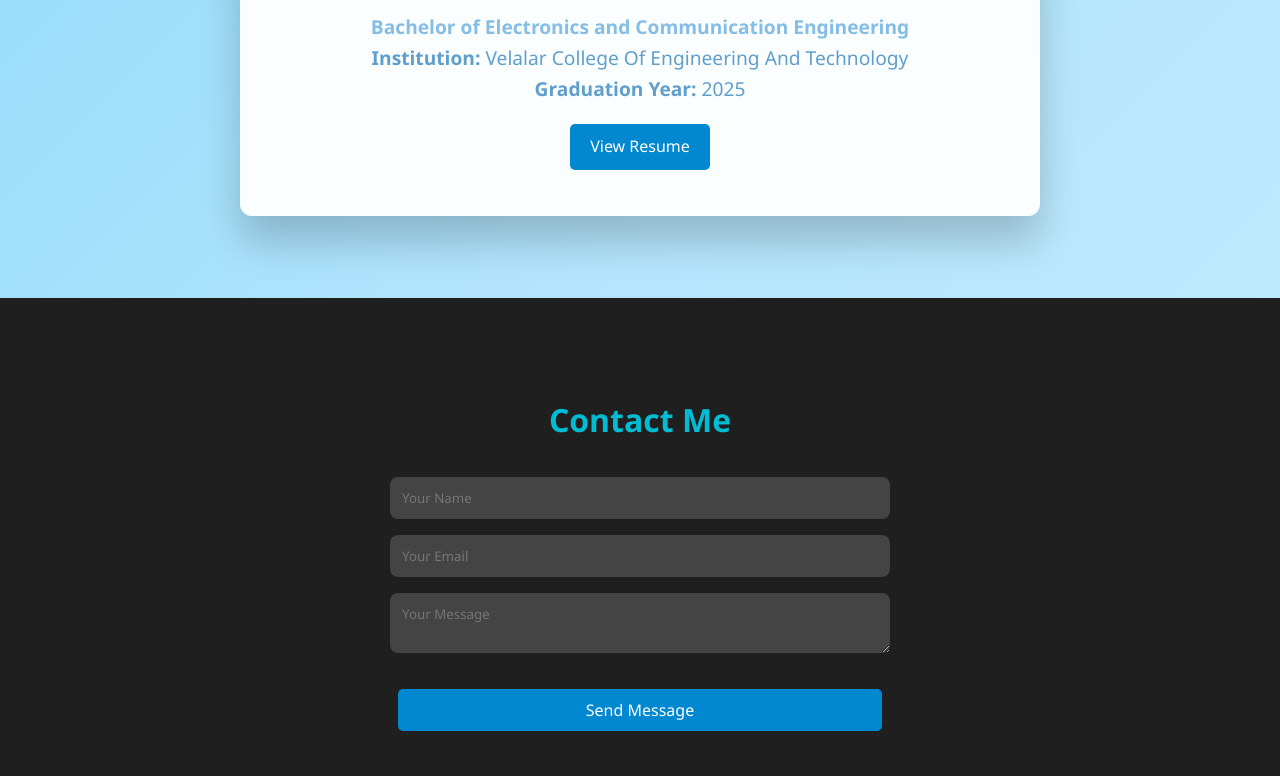
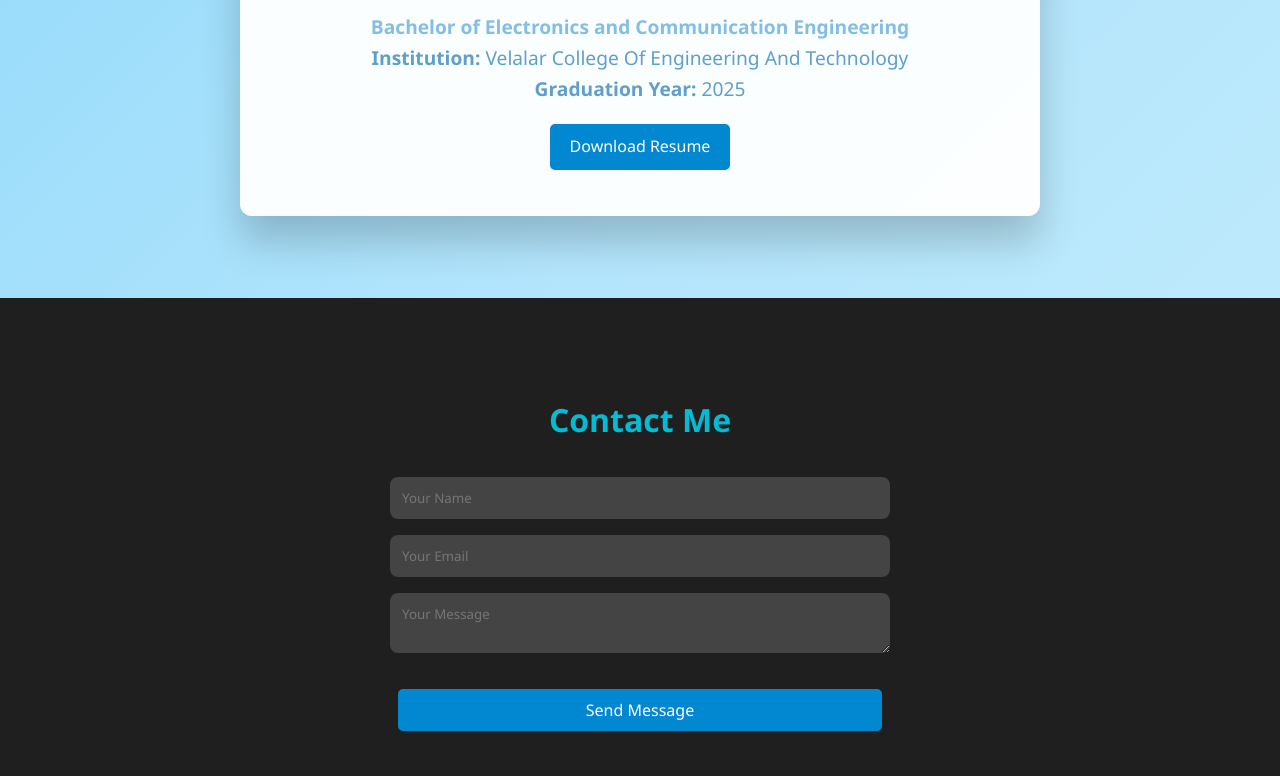
Before and after one commit to Vicky1317/Portfolio, a plain HTML site: page index.html in a window 1280 px wide. Shown: the part 2631-3407 px from the top of the page. Drawn offline with Linux system fonts and the light colour scheme.

Commit message:
Update index.html

```diff
--- a/index.html
+++ b/index.html
@@ -104,7 +104,7 @@
 
 
       <!-- Download Resume Button -->
-      <a href="resume/B.VIGNESHWARAN-1 (1).pdf" class="btn" target="_blank">View Resume</a>
+      <a href="resume/B.VIGNESHWARAN-1 (1).zip" class="btn" target="_blank">Download Resume</a>
     </div>
   </section>
 
```
